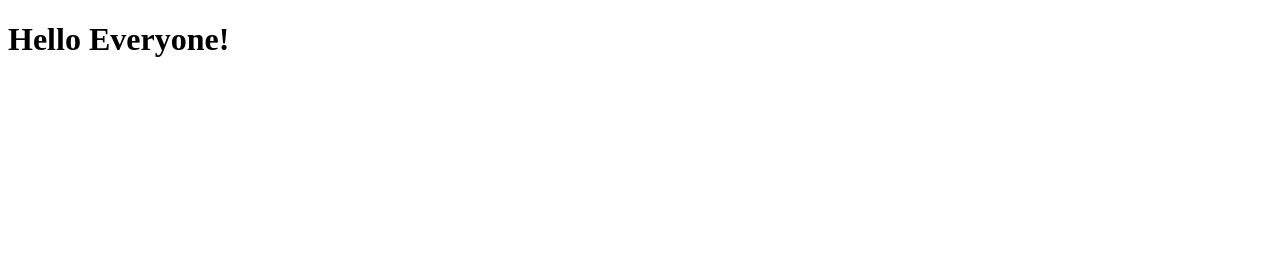
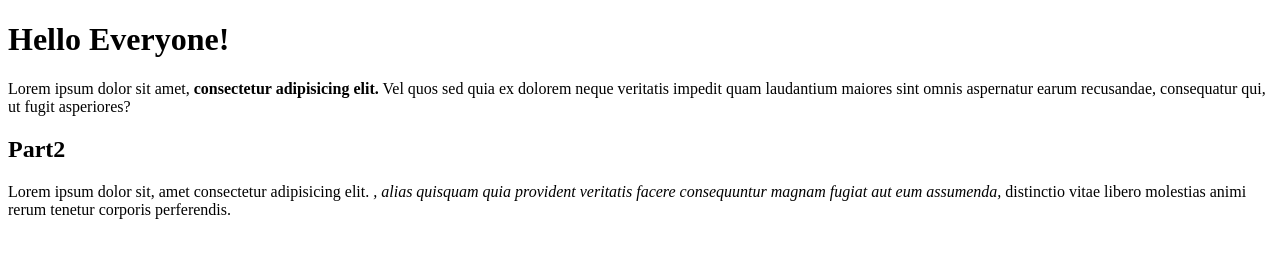
Before and after one commit to rscott52/The_Odin_Project, a plain HTML site: page index.html in a window 1280 px wide. Drawn offline with Linux system fonts and the light colour scheme.

Commit message:
Adds paragraphs and different attribute types.

```diff
--- a/index.html
+++ b/index.html
@@ -7,5 +7,8 @@
 </head>
 <body>
     <h1>Hello Everyone!</h1>
+    <p>Lorem ipsum dolor sit amet, <strong>consectetur adipisicing elit.</strong> Vel quos sed quia ex dolorem neque veritatis impedit quam laudantium maiores sint omnis aspernatur earum recusandae, consequatur qui, ut fugit asperiores?</p>
+    <h2>Part2</h2>
+    <p>Lorem ipsum dolor sit, amet consectetur adipisicing elit. <em>, alias quisquam quia provident veritatis facere consequuntur magnam fugiat aut eum assumenda,</em> distinctio vitae libero molestias animi rerum tenetur corporis perferendis.</p>
 </body>
 </html>
```
